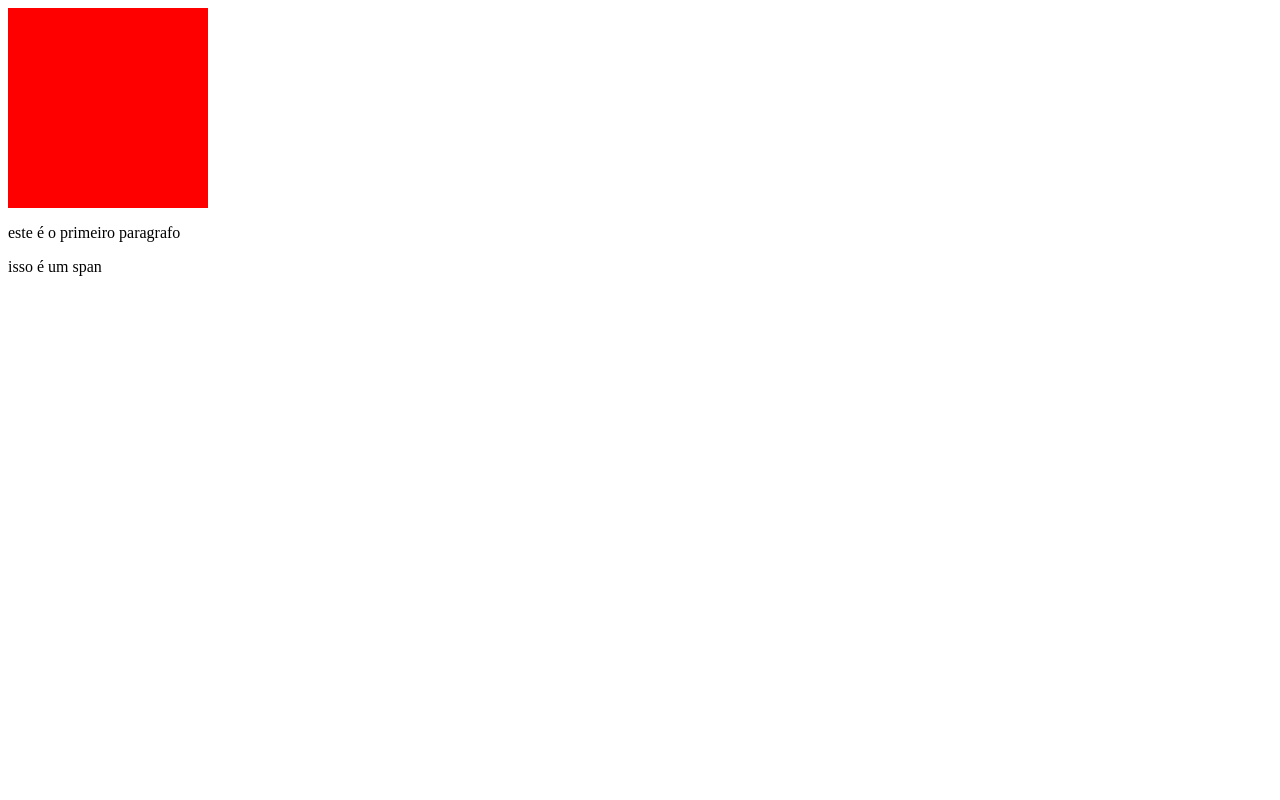
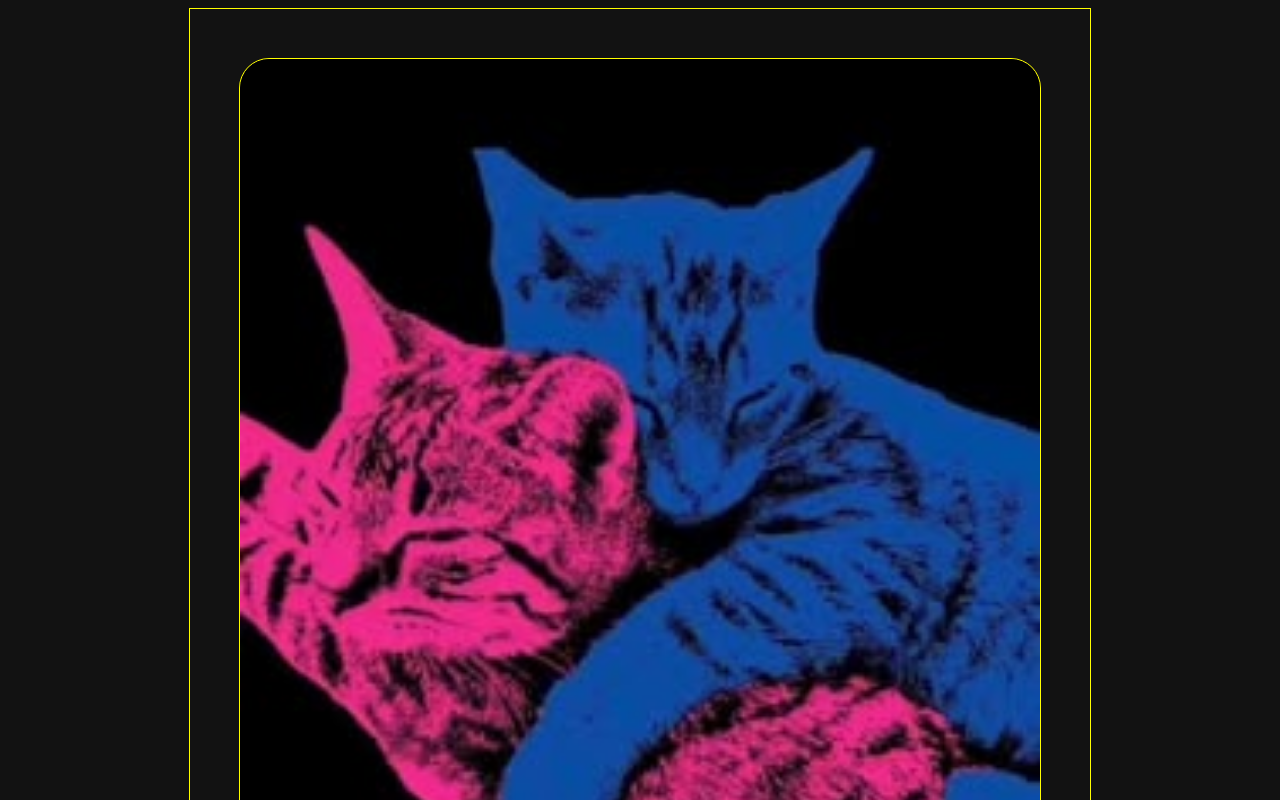
Before and after one commit to arthurreispolini/Apps-Assigment, a React (Vite) app in the folder meu-projeto-react/: page / in a window 1280 px wide. Shown: the top 800 px of the page. Built offline with nearby package versions, Linux system fonts and the light colour scheme.

Commit message:
quase concluída a capa do álbum

```diff
--- a/meu-projeto-react/src/App.css
+++ b/meu-projeto-react/src/App.css
@@ -1,5 +1,33 @@
-.oi{
- background-color: red;
-  width: 200px;
-  height: 200px;
+
+body{
+  background-color: #121212;
 }
+.divpae2{
+  display:flex;
+  justify-content: center;
+  align-items: center;
+}
+.divpae{
+display: flex;
+justify-content: center;
+align-items: center;
+width: 900px;
+height:1200px ;
+border: 1px solid yellow;
+}
+.principal{
+  width: 800px;
+  height: 1000px;
+  border-radius: 30px;
+  overflow: hidden;
+  margin-bottom: 100px;
+  border: 1px solid yellow;
+}
+.principal img{
+  object-fit: cover;
+  border-radius: 30px;
+}
+.nomebanda{
+  color: #b3b3b3;
+  font-size: 30px;
+}
--- a/meu-projeto-react/src/App.jsx
+++ b/meu-projeto-react/src/App.jsx
@@ -3,15 +3,20 @@ import reactLogo from './assets/react.svg'
 import viteLogo from './assets/vite.svg'
 import heroImg from './assets/hero.png'
 import './App.css'
+import gatostvgirl from './gatostvgirl.jpg'
 
-function App() {
+function Body() {
   return (
     <>
-      <div className="oi"></div>
-      <p>este é o primeiro paragrafo</p>
-      <span>isso é um span</span>
+    <div className='divpae2'>
+    <div className='divpae'>
+      <div className="principal">
+      <img src={gatostvgirl} alt="foto do álbum" width={800} height={872}/>
+      <p className='nomebanda'>TV Girl, Mac De Marco</p>
+      </div>
+      </div>
+      </div>
     </>
   )
 }
-
-export default App
+export default Body
```
Also changed, not shown: meu-projeto-react/src/gatostvgirl.jpg (added).
